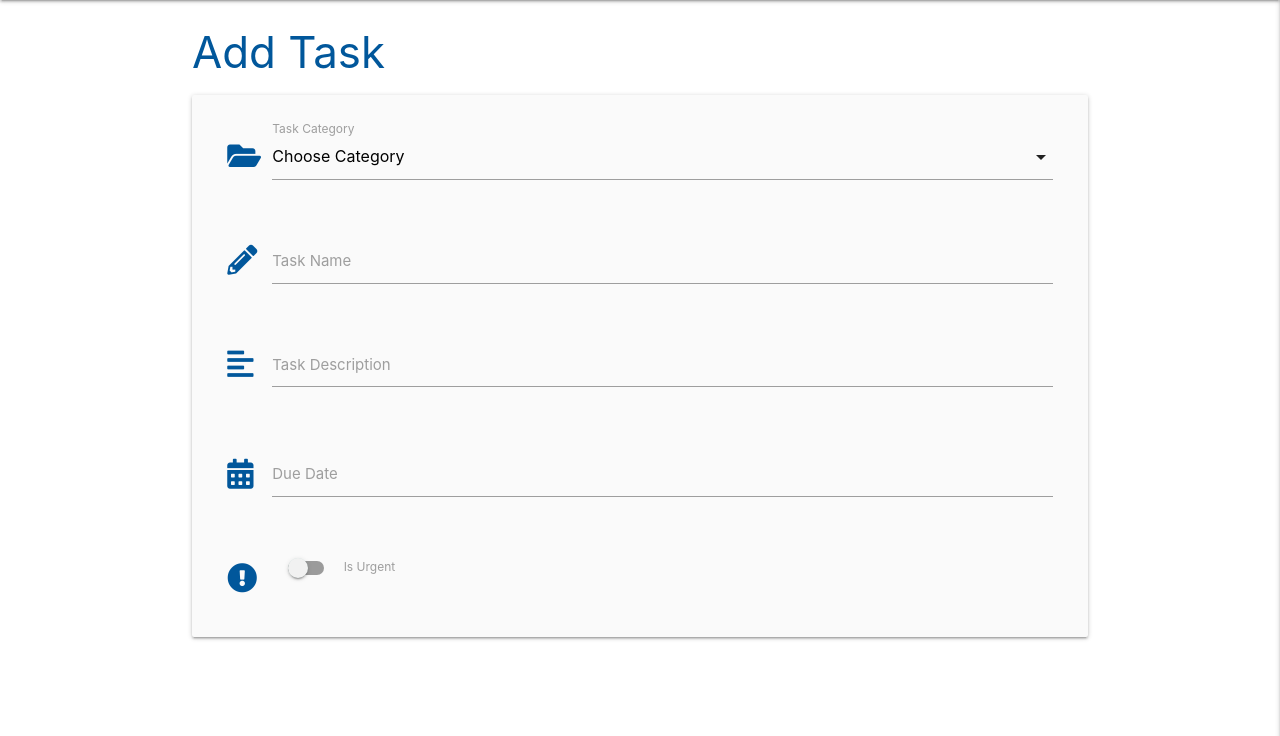
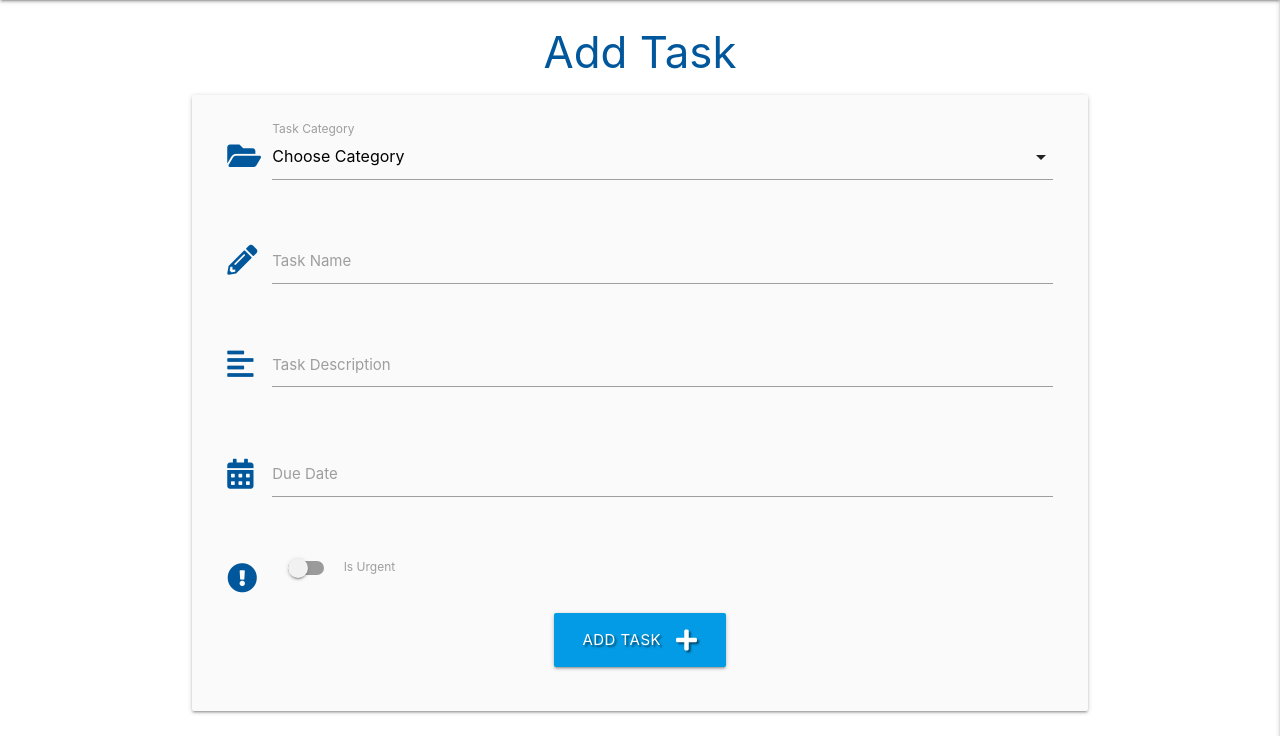
Before and after one commit to SuperGibbon/mongo_mini_project, a Flask app: page /add_task in a window 1280 px wide. Shown: the part 64-800 px from the top of the page. Run offline with Flask 2, Linux system fonts and the light colour scheme; data that the repository does not hold is empty; some libraries are stand-ins or nearby versions.

Commit message:
Add allow user to submit task to db

```diff
--- a/app.py
+++ b/app.py
@@ -99,8 +99,22 @@ def logout():
     return redirect(url_for("login"))
 
 
-@app.route("/add_task")
+@app.route("/add_task", methods=["GET", "POST"])
 def add_task():
+    if request.method == "POST":
+        is_urgent = "on" if request.form.get("is_urgent") else "off"
+        task = {
+            "category_name": request.form.get("category_name"),
+            "task_name": request.form.get("task_name"),
+            "task_description": request.form.get("task_description"),
+            "is_urgent": is_urgent,
+            "due_date": request.form.get("due_date"),
+            "created_by": session["user"]
+        }
+        mongo.db.tasks.insert_one(task)
+        flash("Task successfully added")
+        return redirect(url_for("get_tasks"))
+
     categories = mongo.db.categories.find().sort("category_name", 1)
     return render_template("add_task.html", categories=categories)
 
--- a/static/js/script.js
+++ b/static/js/script.js
@@ -4,7 +4,7 @@ $(document).ready(function(){
     $('.tooltipped').tooltip();
     $('select').formSelect();
     $('.datepicker').datepicker({
-      format: "dd mmmn, yyyy",
+      format: "dd mmmm, yyyy",
       yearRange: 3,
       showClearBtn: true,
       i18n: {
--- a/templates/add_task.html
+++ b/templates/add_task.html
@@ -1,10 +1,11 @@
 {% extends "base.html" %}
 {% block content %}
 
-    <h3 class="light-blue-text text-darken-4 center-aligh">Add Task</h3>
+    <h3 class="light-blue-text text-darken-4 center-align">Add Task</h3>
 
     <div class="row card-panel grey lighten-5">
-        <form class="col s12" method="POST" action="">
+        <form class="col s12" method="POST" action="{{ url_for('add_task') }}">
+            <!-- category selection -->
             <div class="row">
                 <div class="input-field col s12">
                     <i class="fas fa-folder-open prefix light-blue-text text-darken-4"></i>
@@ -17,6 +18,7 @@
                     <label for="category_name">Task Category</label>
                 </div>
             </div>
+            <!-- Task Name -->
             <div class="row">
                 <div class="input-field col s12">
                     <i class="fas fa-pencil-alt prefix light-blue-text text-darken-4"></i>
@@ -25,6 +27,7 @@
                     <label for="task_name">Task Name</label>
                 </div>
             </div>
+            <!-- Task description -->
             <div class="row">
                 <div class="input-field col s12">
                     <i class="fas fa-align-left prefix light-blue-text text-darken-4"></i>
@@ -33,6 +36,7 @@
                     <label for="task_description">Task Description</label>
                 </div>
             </div>
+            <!-- Due date picker -->
             <div class="row">
                 <div class="input-field col s12">
                     <i class="fas fa-calendar-alt prefix light-blue-text text-darken-4"></i>
@@ -41,6 +45,7 @@
                     <label for="due_date">Due Date</label>
                 </div>
             </div>
+            <!-- Urgent Toggle -->
             <div class="row">
                 <div class="input-field col s12">
                     <div class="switch">
@@ -53,6 +58,14 @@
                     </div>
                 </div>
             </div>
+            <!-- Submit Button -->
+            <div class="row">
+                <div class="col s12 center-align">
+                    <button type="submit" class="btn-large light-blue darken-1 text-shadow">
+                        Add Task <i class="fas fa-plus square right"></i>
+                    </button>
+                </div>
+            </div>
         </form>
     </div>
 
--- a/templates/tasks.html
+++ b/templates/tasks.html
@@ -1,7 +1,9 @@
 {% extends "base.html" %}
 {% block content %}
 
-        <ul class="collapsible">
+    <h3 class="light-blue-text text-darken-4 center-align">All Tasks</h3>
+
+    <ul class="collapsible">
         {% for task in tasks %}
         <li>
             <div class="collapsible-header white-text light-blue darken-4 text-shadow">
@@ -15,6 +17,7 @@
             <div class="collapsible-body">
                 <strong>{{ task.category_name }}</strong>
                 <p>{{ task.task_description }}</p>
+                <p><em>by: {{ task.created_by }}</em></p>
             </div>
         </li>
         {% endfor %}
```
